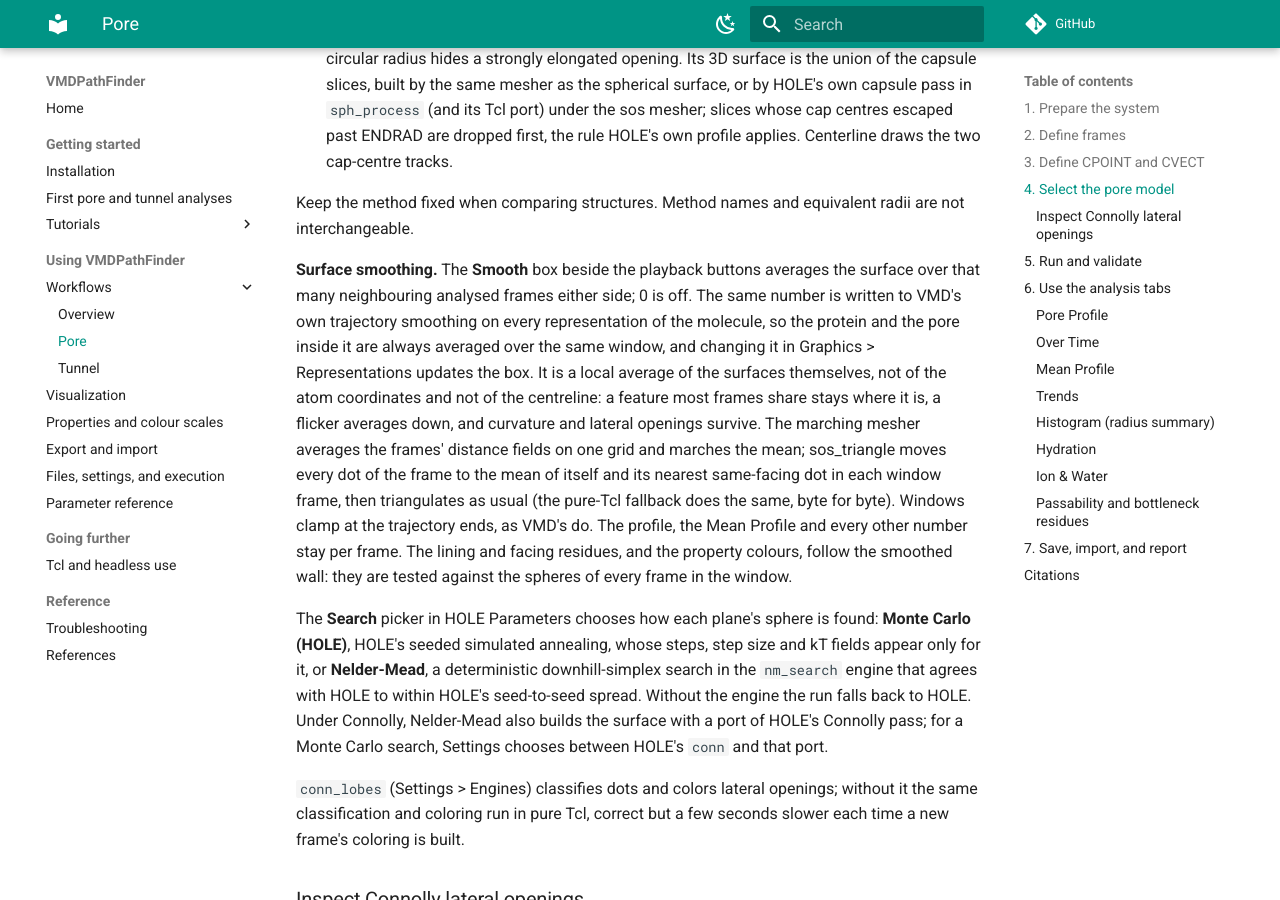
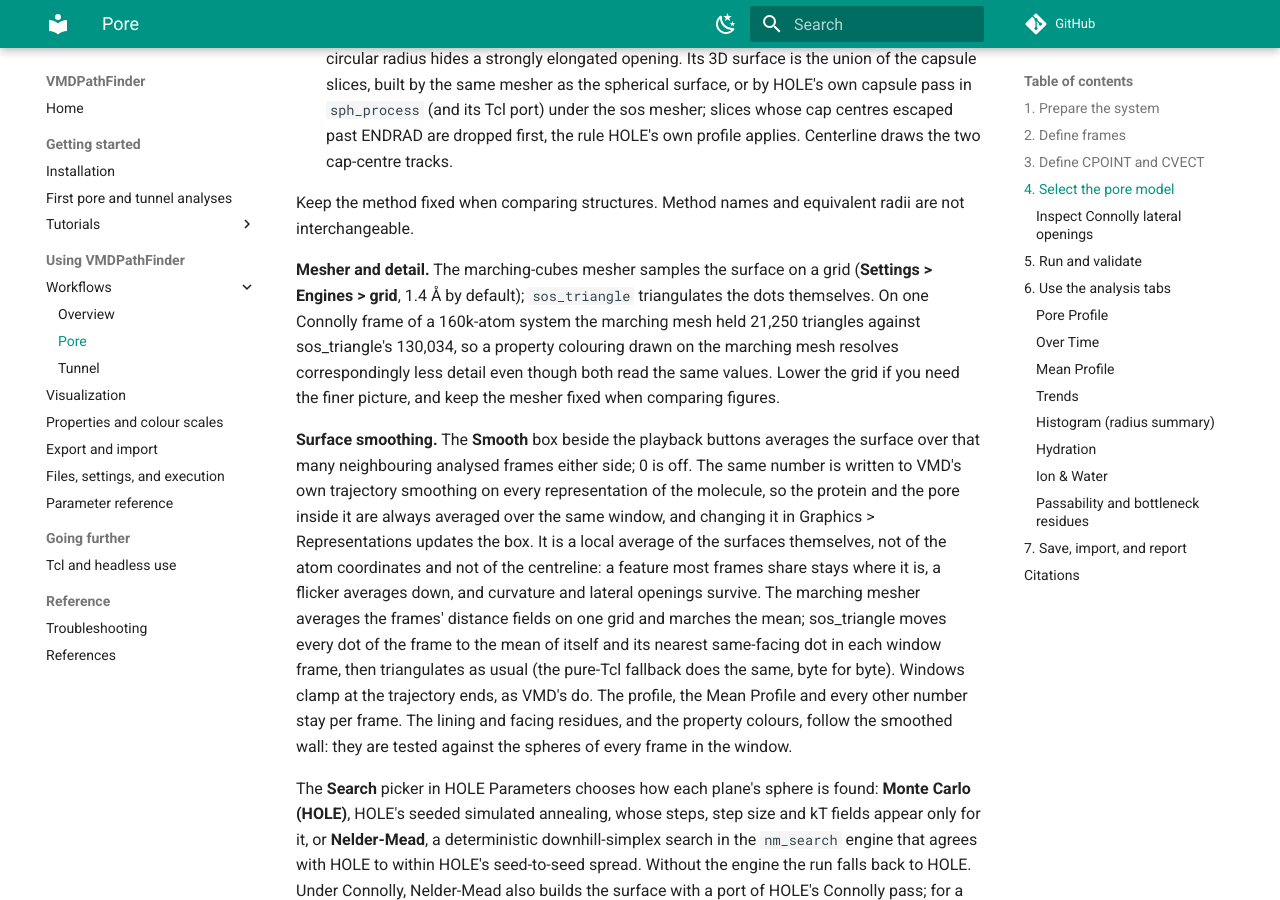
Before and after one commit to aminkvh/VMDHole, an MkDocs documentation site: the page built from docs/pore-mode.md, in a window 1280 px wide and 900 px high, scrolled down 2557 px. Built offline with MkDocs 1.6.1 and Material for MkDocs 9.7.7, drawn with Linux system fonts in a browser that asks for light colours; comment, search, counter and statistics services are not loaded.

Commit message:
docs: why Connolly property colouring differs between meshers

```diff
--- a/docs/pore-mode.md
+++ b/docs/pore-mode.md
@@ -99,6 +99,14 @@ models are available:
 
 Keep the method fixed when comparing structures. Method names and equivalent
 radii are not interchangeable.
+
+**Mesher and detail.** The marching-cubes mesher samples the surface on a grid
+(**Settings > Engines > grid**, 1.4 Å by default); `sos_triangle` triangulates
+the dots themselves. On one Connolly frame of a 160k-atom system the marching
+mesh held 21,250 triangles against sos_triangle's 130,034, so a property
+colouring drawn on the marching mesh resolves correspondingly less detail even
+though both read the same values. Lower the grid if you need the finer picture,
+and keep the mesher fixed when comparing figures.
 
 **Surface smoothing.** The **Smooth** box beside the playback buttons averages
 the surface over that many neighbouring analysed frames either side; 0 is off.
```
